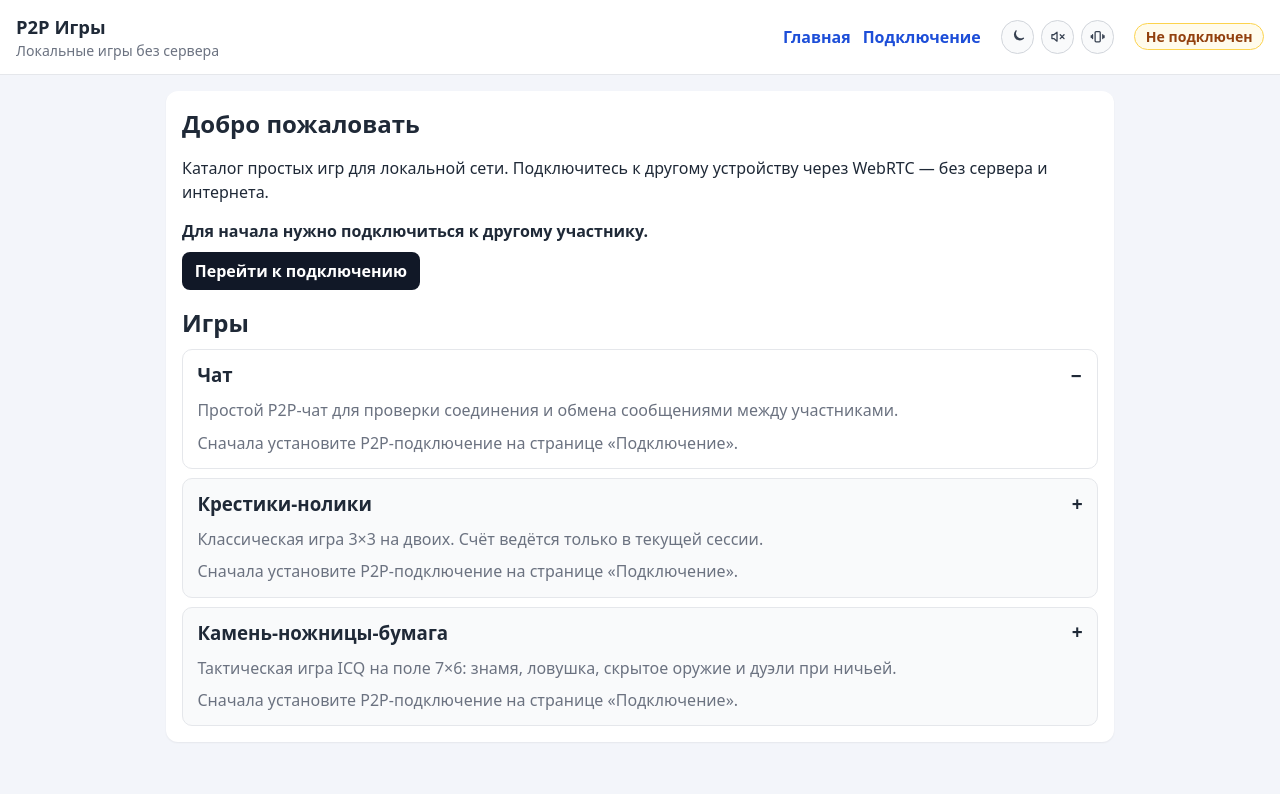
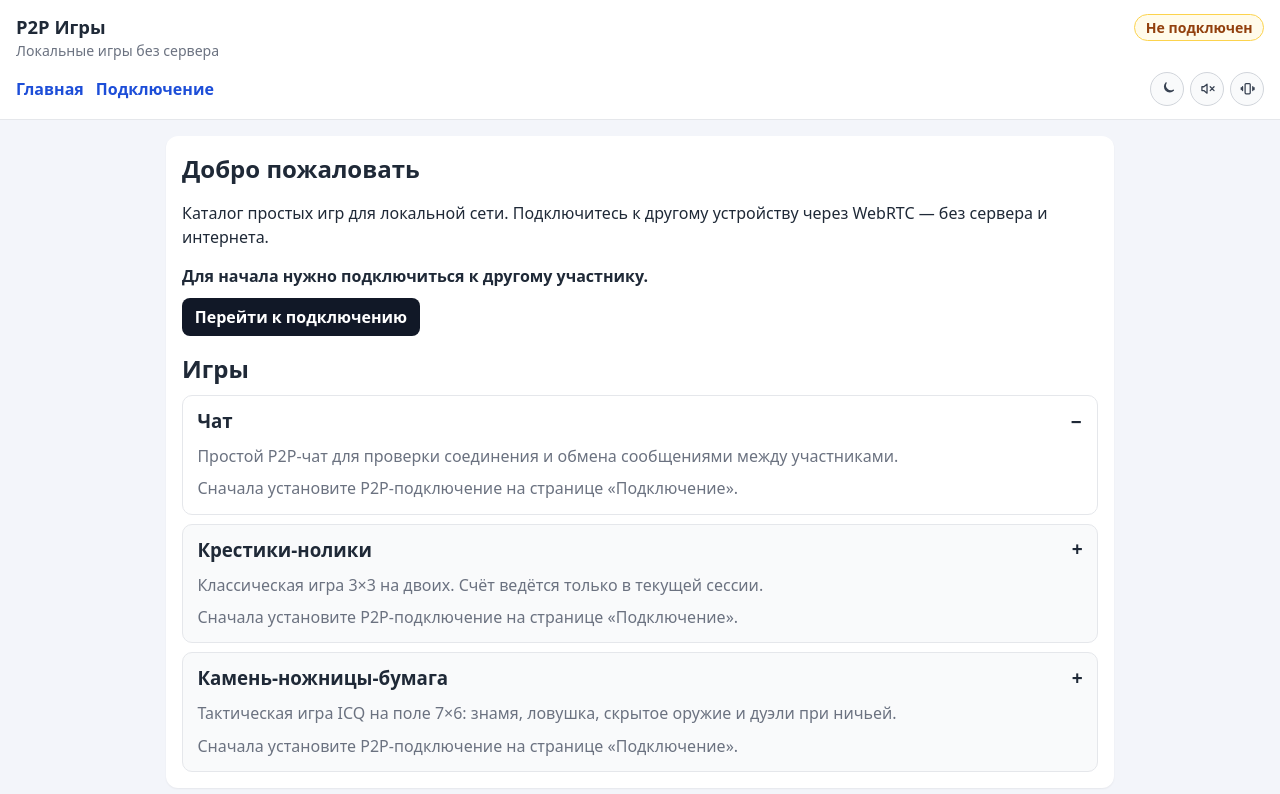
Before and after one commit to genekomarov/rps, a React (Vite) app: page / in a window 1280 px wide. Shown: the top 794 px of the page. Built offline with nearby package versions, Linux system fonts and the light colour scheme.

Commit message:
icons right

```diff
--- a/src/components/AppLayout.tsx
+++ b/src/components/AppLayout.tsx
@@ -93,12 +93,16 @@ export default function AppLayout({ children, connectionStatus, nickname }: AppL
   return (
     <div className="app-shell">
       <header className="app-header">
+        <div className="app-header-top">
           <div className="app-brand">
             <a href={buildHash({ name: "welcome" })} className="app-title-link">
               P2P Игры
             </a>
             <p className="muted app-tagline">Локальные игры без сервера</p>
           </div>
+          {statusBadge}
+        </div>
+        <div className="app-header-bottom">
           <nav className="app-nav" aria-label="Основная навигация">
             <a href={buildHash({ name: "welcome" })}>Главная</a>
             <a href={buildHash({ name: "connection" })}>Подключение</a>
@@ -135,7 +139,7 @@ export default function AppLayout({ children, connectionStatus, nickname }: AppL
               <VibrationIcon />
             </button>
           </div>
-        {statusBadge}
+        </div>
       </header>
       <main className="layout">{children}</main>
     </div>
--- a/src/index.css
+++ b/src/index.css
@@ -339,8 +339,24 @@ button:disabled {
   border-bottom: 1px solid var(--border);
 }
 
+.app-header-top {
+  display: flex;
+  align-items: flex-start;
+  justify-content: space-between;
+  gap: 0.75rem;
+  width: 100%;
+}
+
+.app-header-bottom {
+  display: flex;
+  align-items: center;
+  justify-content: space-between;
+  gap: 0.75rem;
+  width: 100%;
+}
+
 .app-brand {
-  flex: 1 1 12rem;
+  min-width: 0;
 }
 
 .app-title-link {
@@ -401,6 +417,8 @@ button:disabled {
 
 .connection-badge {
   margin: 0;
+  margin-left: auto;
+  flex-shrink: 0;
   font-size: 0.88rem;
   font-weight: 600;
   color: var(--online-text);
```
Lines whose indentation alone changed are shown as unchanged.
